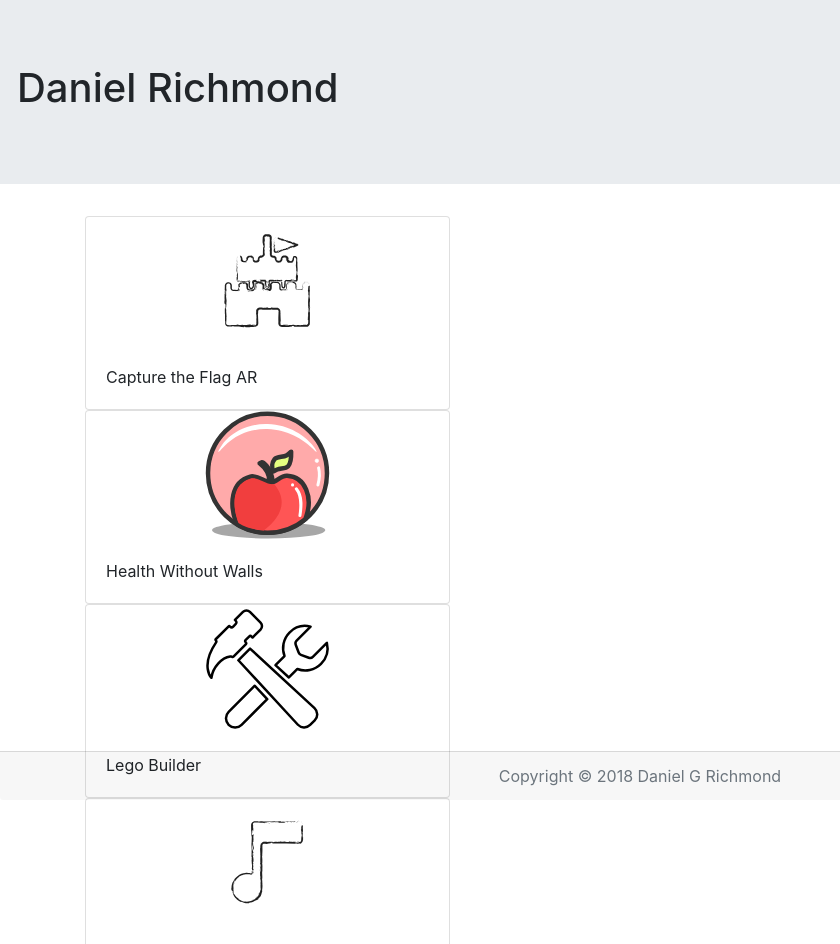
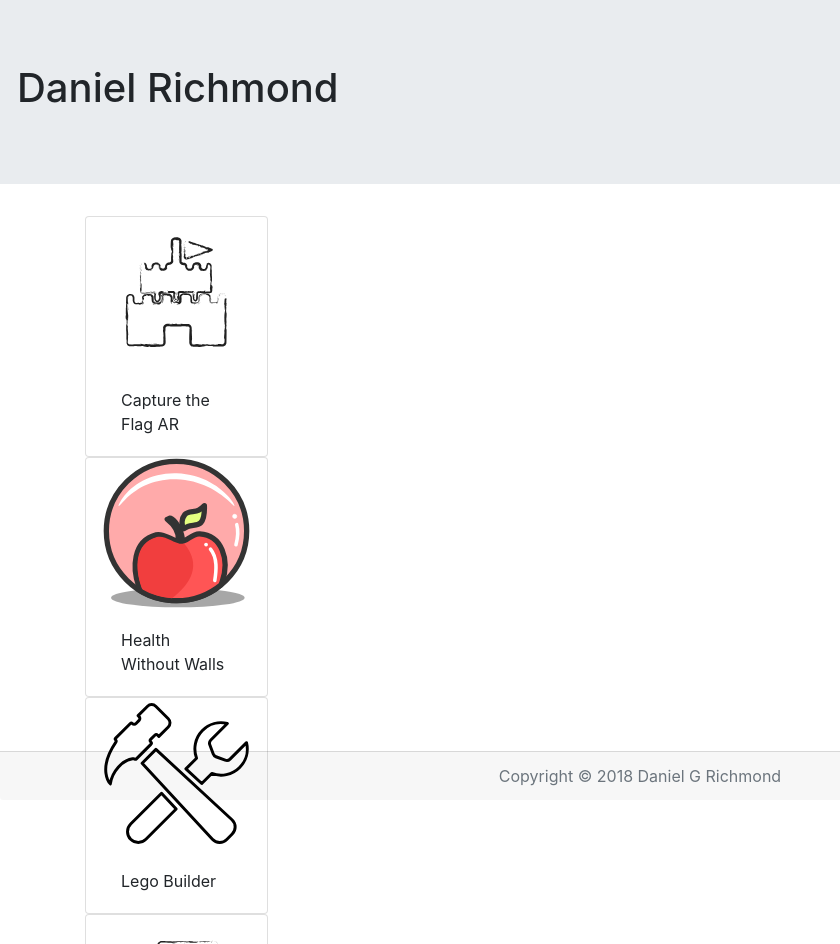
Before and after one commit to Sonic12040/bootstrap-portfolio, a plain HTML site: page portfolio.html in a window 1280 px wide. Shown: the top 944 px of the page, 0-840 px from the left. Drawn offline with nearby package versions, Linux system fonts and the light colour scheme.

Commit message:
Hitting one hour time limit for assignment and changes to portfolio.html.

```diff
--- a/portfolio.html
+++ b/portfolio.html
@@ -30,26 +30,26 @@
           <div class="container">
             <div class="row">
             <div class="col-8">
-                    <div class="card w-50" style="width: 18rem;">
-                            <a href=""><img class="card-img-top" src="./img/captureTheFlagAR.svg" height="128px" width="128px" alt="Capture the Flag AR"></a>
+              <div class="card col-3">
+                <a href=""><img class="card-img-top img-fluid" src="./img/captureTheFlagAR.svg" height="128px" width="128px" alt="Capture the Flag AR"></a>
                 <div class="card-body">
                   <p class="card-text">Capture the Flag AR</p>
                 </div>
               </div>
-                          <div class="card w-50" style="width: 18rem;">
-                                <a href=""><img class="card-img-top" src="./img/healthWithoutWalls.svg" height="128px" width="128px" alt="Health Without Walls"></a>
+              <div class="card col-3" style="width: 18rem;">
+                <a href=""><img class="card-img-top img-fluid" src="./img/healthWithoutWalls.svg" height="128px" width="128px" alt="Health Without Walls"></a>
                 <div class="card-body">
                   <p class="card-text">Health Without Walls</p>
                 </div>
               </div>
-                              <div class="card w-50" style="width: 18rem;">
-                                    <a href=""><img class="card-img-top" src="./img/legoBuilder.svg" height="128px" width="128px" alt="Lego Builder"></a>
+              <div class="card col-3" style="width: 18rem;">
+                <a href=""><img class="card-img-top img-fluid" src="./img/legoBuilder.svg" height="128px" width="128px" alt="Lego Builder"></a>
                 <div class="card-body">
                   <p class="card-text">Lego Builder</p>
                 </div>
               </div>
-                                  <div class="card w-50" style="width: 18rem;">
-                                        <a href=""><img class="card-img-top" src="./img/musicEngraver.svg" height="128px" width="128px" alt="Music Engraver"></a>
+              <div class="card col-3" style="width: 18rem;">
+                <a href=""><img class="card-img-top img-fluid" src="./img/musicEngraver.svg" height="128px" width="128px" alt="Music Engraver"></a>
                 <div class="card-body">
                   <p class="card-text">Music Engraver</p>
                 </div>
```
Lines whose indentation alone changed are shown as unchanged.
